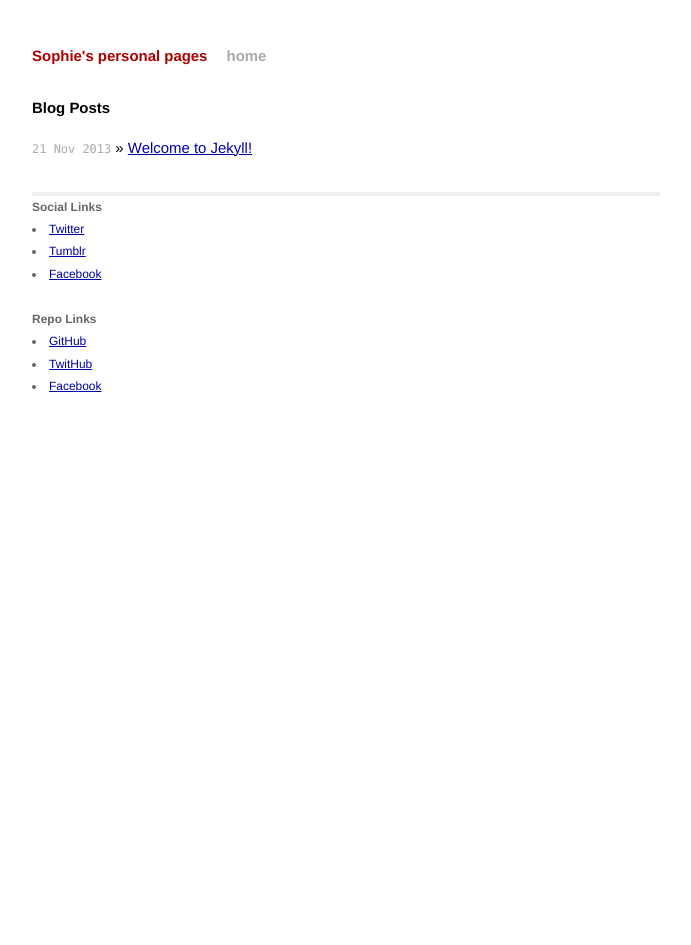
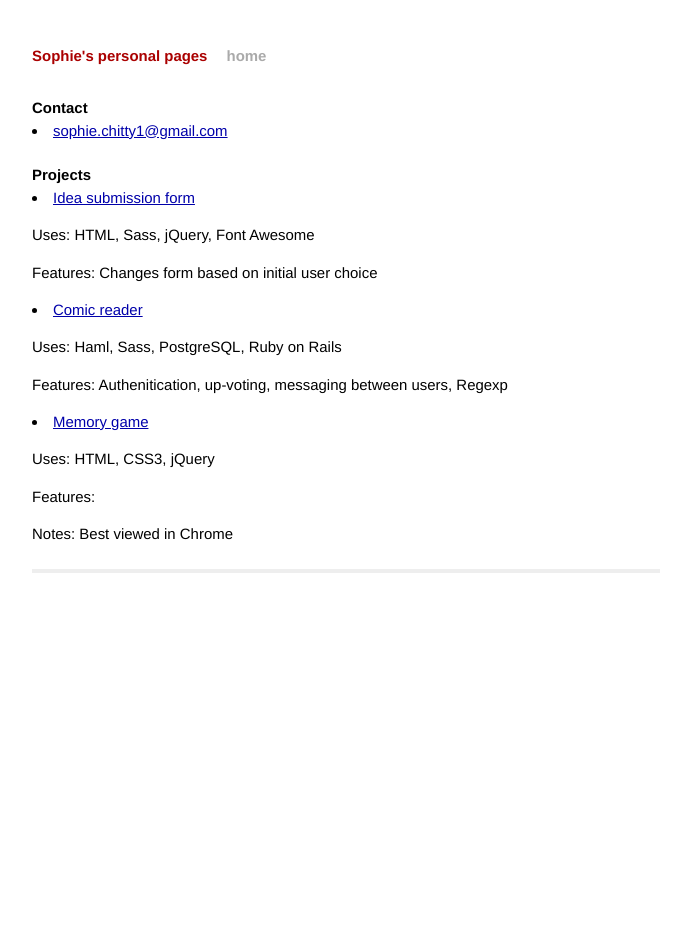
Before and after one commit to SophGits/sophgits.github.io, a Jekyll site: the page index.html, which Jekyll copies as it is, in a window 1280 px wide. Shown: the whole page, without its empty margins (294-985 px from the left). Built offline with Jekyll 4.4.1, drawn with Linux system fonts in a browser that asks for light colours; Markdown is read by kramdown in place of the engine named in the settings.

Commit message:
Play with gh-pages.

```diff
--- a/index.html
+++ b/index.html
@@ -1,13 +1,53 @@
----
-layout: default
-title: Your New Jekyll Site
----
+<!DOCTYPE html>
+<html>
+<head>
+  <meta charset="utf-8">
+  <meta http-equiv="X-UA-Compatible" content="IE=edge,chrome=1">
+  <title>Your New Jekyll Site</title>
+  <meta name="viewport" content="width=device-width">
+  <!-- syntax highlighting CSS -->
+  <link rel="stylesheet" href="/css/syntax.css">
+  <!-- Custom CSS -->
+  <link rel="stylesheet" href="/css/main.css">
+</head>
+<body>
 
-<div id="home">
-  <h1>Blog Posts</h1>
-  <ul class="posts">
-    {% for post in site.posts %}
-      <li><span>{{ post.date | date_to_string }}</span> &raquo; <a href="{{ post.url }}">{{ post.title }}</a></li>
-    {% endfor %}
-  </ul>
-</div>
+  <div class="site">
+
+    <div class="header">
+      <h1 class="title"><a href="/">Sophie's personal pages</a></h1>
+      <a class="extra" href="/">home</a>
+    </div>
+
+    <div>
+      <h2>Contact</h2>
+      <li>
+        <a href="mailto:sophie.chitty1@gmail.com">sophie.chitty1@gmail.com</a>
+      </li>
+      <br />
+      <h2>Projects</h2>
+      <li>
+        <a  href="https://idea-form.herokuapp.com/">Idea submission form</a>
+        <p>Uses: HTML, Sass, jQuery, Font Awesome</p>
+        <p>Features: Changes form based on initial user choice</p>
+      </li>
+      <li>
+        <a  href="comic-reader.herokuapp.com">Comic reader</a>
+        <p>Uses: Haml, Sass, PostgreSQL, Ruby on Rails</p>
+        <p>Features: Authenitication, up-voting, messaging between users, Regexp</p>
+      </li>
+
+      <li>
+        <a  href="http://sophgits.github.io/cardflip/">Memory game</a>
+        <p>Uses: HTML, CSS3, jQuery</p>
+        <p>Features: </p>
+        <p>Notes: Best viewed in Chrome</p>
+      </li>
+    </div>
+
+    <div class="footer"></div>
+
+  </div><!-- site -->
+
+</body>
+</html>
```
Also changed, not shown: index2.html (added, +13 -0 lines), README.md, 1 other file.
